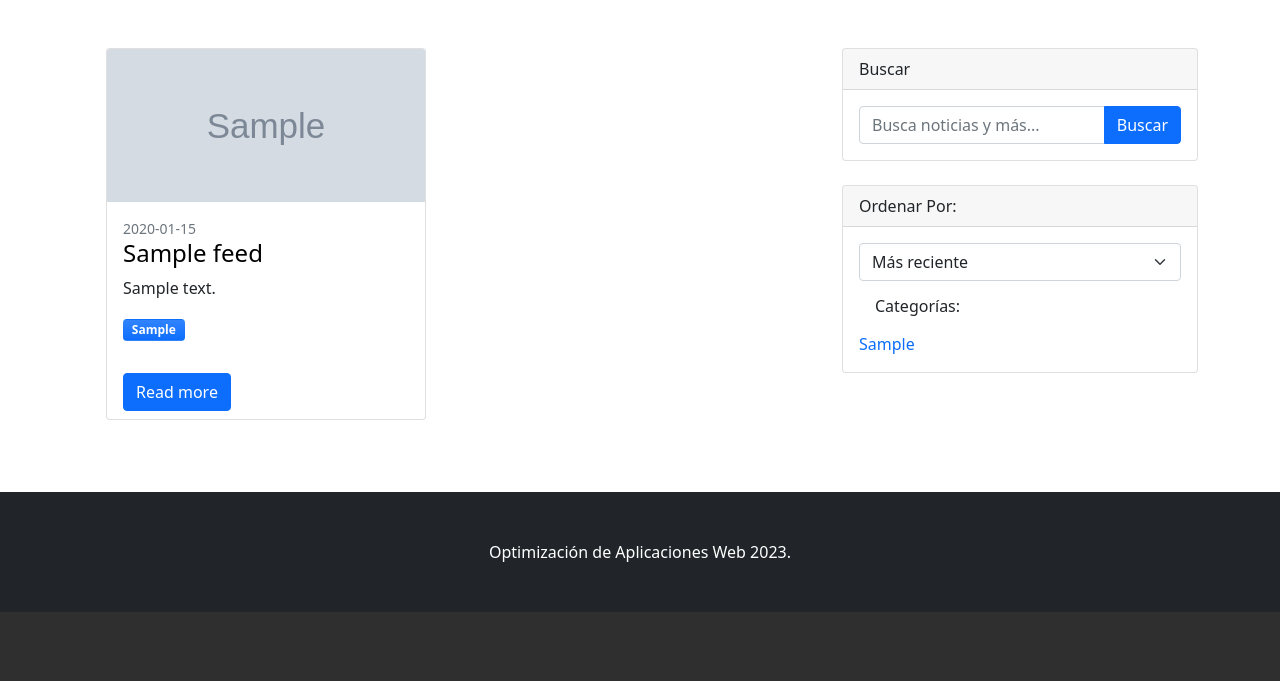
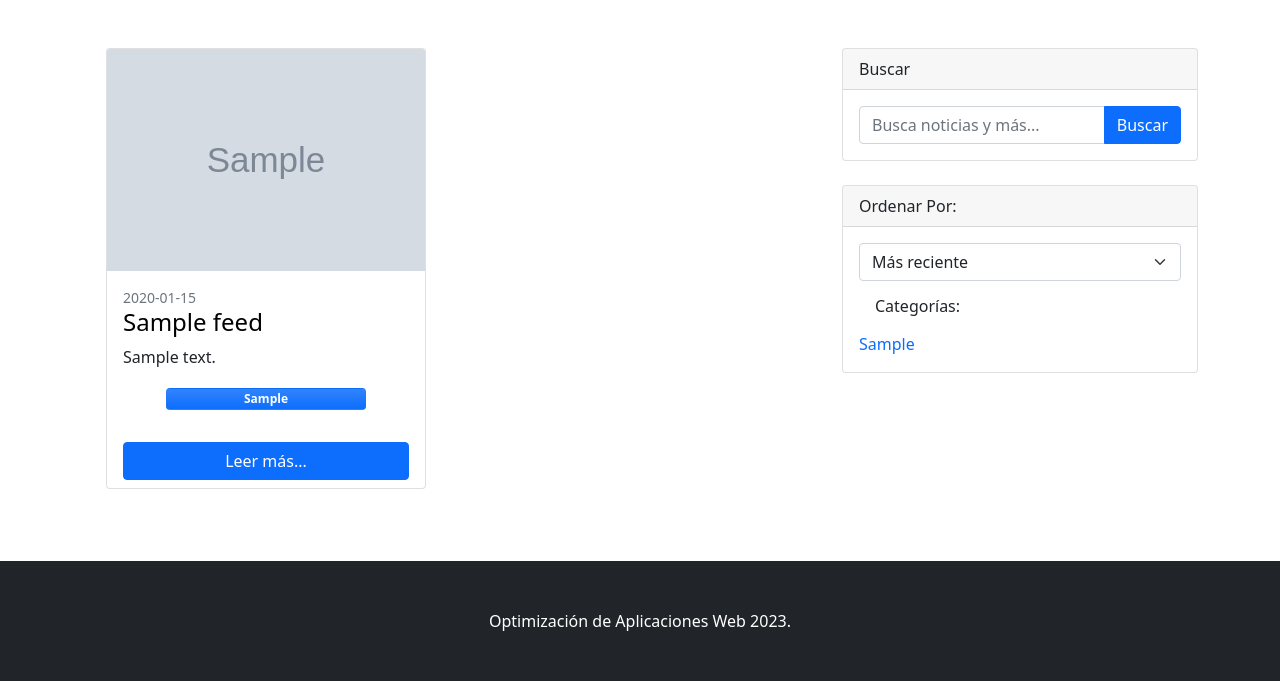
Before and after one commit to Aler011/proyecto-mantenimiento, a PHP site: page / in a window 1280 px wide. Shown: the part 506-1187 px from the top of the page. Before the commit the page ends 1118 px from the top, so only its background shows below. Run offline with PHP 8.4, Linux system fonts and the light colour scheme; tables that the repository leaves empty hold one stand-in row (values such as "Sample post"); grey boxes marked "Sample" are stand-in pictures.

Commit message:
Añadiendo adaptacion a dispositivos moviles en las tarjetas de noticias a botones, imagenes y tamaño

```diff
--- a/versiones-proyecto/application_v1/index.php
+++ b/versiones-proyecto/application_v1/index.php
@@ -12,7 +12,6 @@
 	<!-- Core theme CSS (includes Bootstrap)-->
 	<link href="css/styles.css" rel="stylesheet" />
 	<link href="css/styles_front.css" rel="stylesheet" />
-	<script src="https://cdn.jsdelivr.net/npm/bootstrap@5.1.3/dist/js/bootstrap.bundle.min.js"></script>
 	<script type="text/javascript">
 		let query = "";
 		let category = "";
--- a/versiones-proyecto/application_v1/views/about.php
+++ b/versiones-proyecto/application_v1/views/about.php
@@ -10,7 +10,6 @@
 			<link rel="icon" type="image/x-icon" href="../assets/favicon.ico" />
 			<!-- Core theme CSS (includes Bootstrap)-->
 			<link href="../css/styles.css" rel="stylesheet" />
-	<script src="https://cdn.jsdelivr.net/npm/bootstrap@5.1.3/dist/js/bootstrap.bundle.min.js"></script>
 	<link href="../css/styles_front.css" rel="stylesheet" />
 	</head>
 	<body>
--- a/versiones-proyecto/application_v1/views/feed.php
+++ b/versiones-proyecto/application_v1/views/feed.php
@@ -9,7 +9,6 @@
 		<!-- Favicon-->
 		<link rel="icon" type="image/x-icon" href="../assets/favicon.ico" />
 		<!-- Core theme CSS (includes Bootstrap)-->
-		<script src="https://cdn.jsdelivr.net/npm/bootstrap@5.1.3/dist/js/bootstrap.bundle.min.js"></script>
 		<link href="../css/styles.css" rel="stylesheet" />
 		<link href="../css/styles_front.css" rel="stylesheet" />
 		<script type="text/javascript">
--- a/versiones-proyecto/application_v1/views/rss_reader.php
+++ b/versiones-proyecto/application_v1/views/rss_reader.php
@@ -9,7 +9,6 @@
 		$link = $item['permalink'];
 		$image = $item['image'];
 		$categories = $item['categories'];
-
 		if ($i == 0) {
 			if ($item == $lastElement) {
 				echo "<div class='col-lg-6'>";
@@ -17,21 +16,22 @@
 				echo "<div class='card-group'>";
 			}
 		}
-
-		echo
-		"<div class='card mb-4'>
-			<a href='{$link}'><img class='card-img-top' src={$image} alt='Image New' /></a>
+		echo "
+		<div class='card mb-4'>
+			<div style='overflow: hidden; width: 100%; padding-top: 70%; position: relative;'>
+				<img class='card-img-top' src='{$image}' alt='Image New' style='position: absolute; top: 0; left: 0; width: 100%; height: 100%; object-fit: cover;' />
+			</div>
 			<div class='card-body'>
 				<div class='small text-muted'>{$date}</div>
 				<a href='{$link}'><h2 class='card-title cut-title h4'>{$title}</h2></a>
 				<p class='card-text cut-text'>{$description}</p>";
 				if ($categories) {
-					echo "<a onclick='searchCategory(\"{$categories}\");'><div class='btn badge bg-primary bg-gradient mb-2'>{$categories}</div></a>";
+					echo "<div class='d-flex justify-content-center'><a onclick='searchCategory(\"{$categories}\");'><div class='btn badge bg-primary bg-gradient mb-2' style='width: 200px;'>{$categories}</div></a></div>";
 				}
-		echo
-			"</div>
+				echo "
+				</div>
 				<div class='card-footer bg-transparent border-top-0'>
-				<a class='btn btn-primary' href='{$link}'>Read more</a>
+				<div class='d-flex justify-content-center'><a class='btn btn-primary' href='{$link}' style='width: 100%;'>Leer más...</a></div>
 				</div>
 			</div>";
 			if ($i == 1) {
```
Lines whose indentation alone changed are shown as unchanged.
